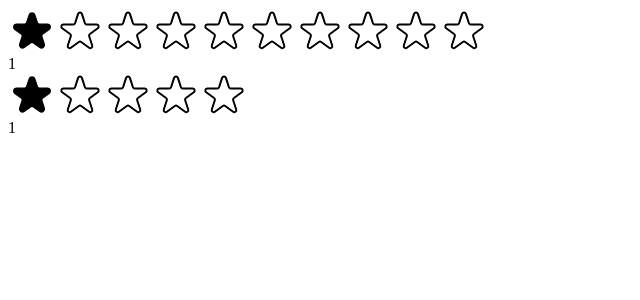
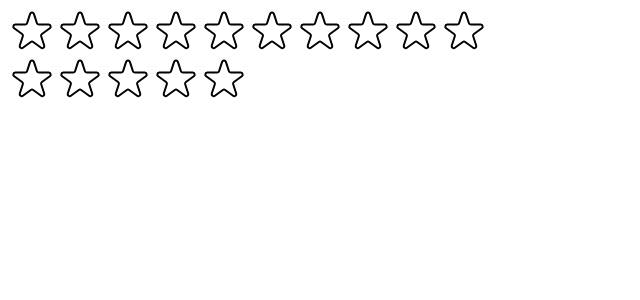
Before and after one commit to akai54/usepopcorn, a React (Create React App) app: page / in a window 1280 px wide. Shown: the top 300 px of the page, without its empty margins (0-640 px from the left). Built offline with nearby package versions, Linux system fonts and the light colour scheme.

Commit message:
add hover effect to stars

```diff
--- a/src/StarRating.js
+++ b/src/StarRating.js
@@ -16,16 +16,22 @@
 };
 
 export default function StarRating({ maxRating = 5 }) {
-  const [rating, setRating] = useState(1);
-
+  const [rating, setRating] = useState(0);
+  const [tempRating, setTempRating] = useState(0);
   return (
     <div style={containerStyle}>
       <div style={starContainerStyle}>
         {Array.from({ length: maxRating }, (_, i) => (
-          <Star key={i} onRate={() => setRating(i + 1)} full={rating > i} />
+          <Star
+            key={i}
+            full={tempRating ? tempRating > i : rating > i}
+            onRate={() => setRating(i + 1)}
+            onHoverIn={() => setTempRating(i + 1)}
+            onHoverOut={() => setTempRating(0)}
+          />
         ))}
       </div>
-      <p style={textStyle}>{rating || ""}</p>
+      <p style={textStyle}>{tempRating || rating || ""}</p>
     </div>
   );
 }
@@ -37,9 +43,15 @@
   cursor: "pointer",
 };
 
-function Star({ onRate, full }) {
+function Star({ onRate, full, onHoverIn, onHoverOut }) {
   return (
-    <span role="button" style={starStyle} onClick={onRate}>
+    <span
+      role="button"
+      style={starStyle}
+      onClick={onRate}
+      onMouseEnter={onHoverIn}
+      onMouseLeave={onHoverOut}
+    >
       {full ? (
         <svg
           xmlns="http://www.w3.org/2000/svg"
```
